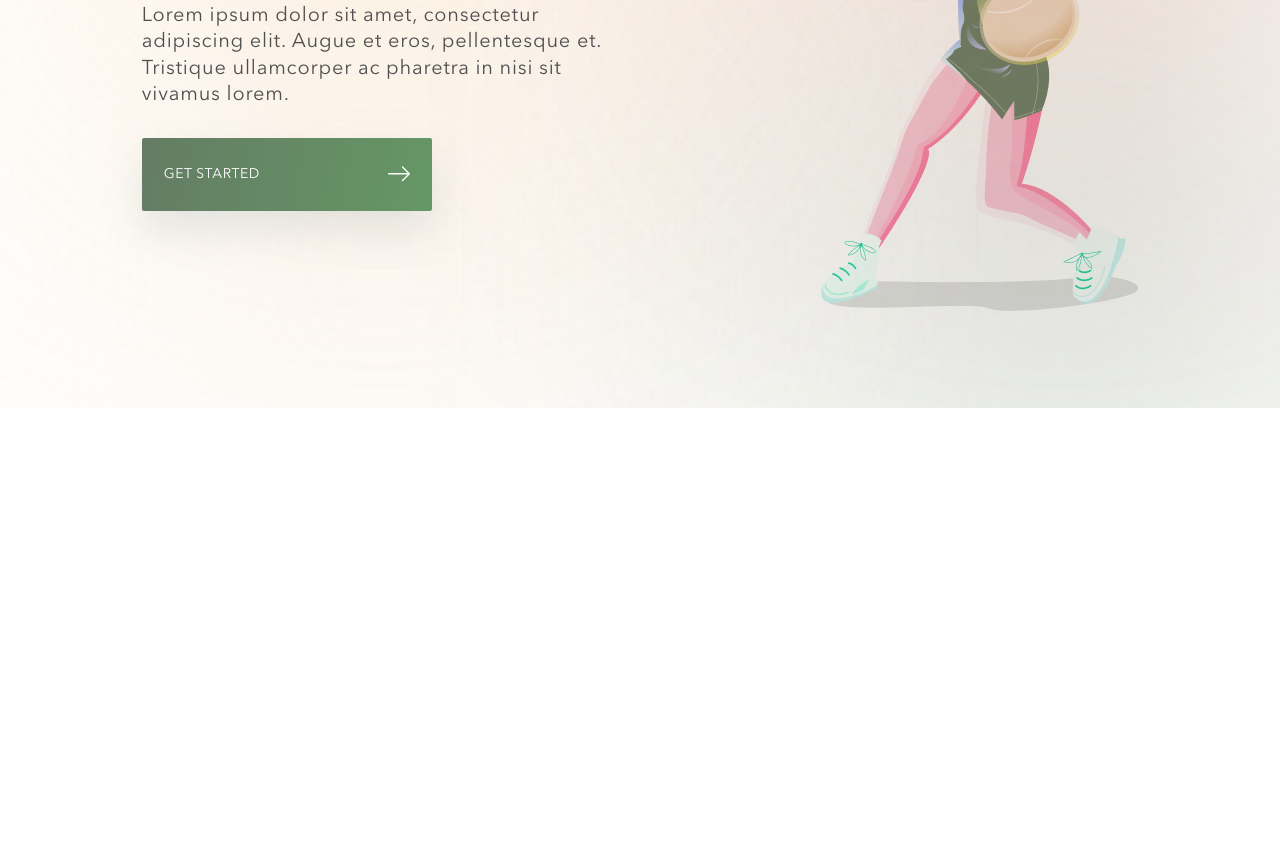
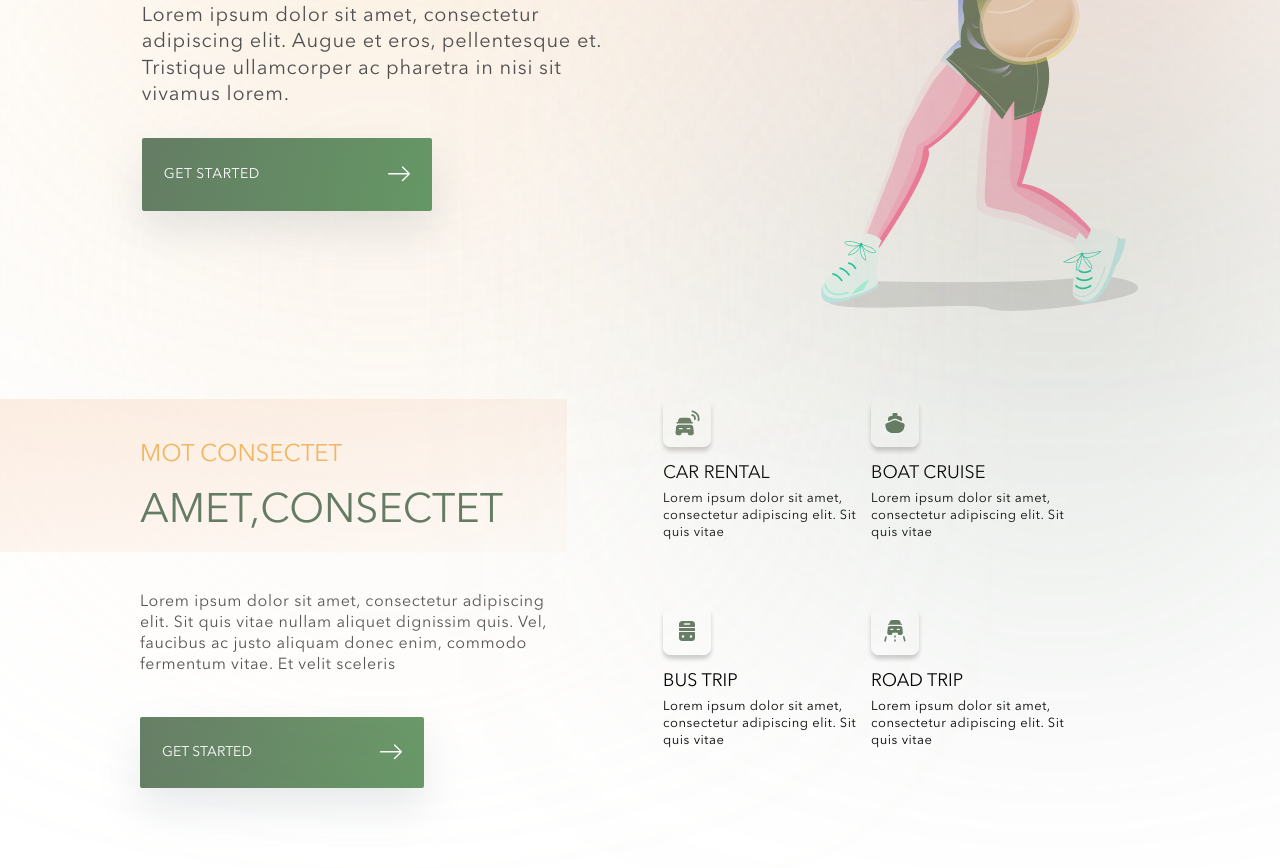
Before and after one commit to theo-fortune/Awesome-UI, a plain HTML site: page index.html in a window 1280 px wide. Shown: the part 425-1293 px from the top of the page. Before the commit the page ends 833 px from the top, so only its background shows below. Drawn offline with Linux system fonts and the light colour scheme.

Commit message:
second commit

```diff
--- a/index.html
+++ b/index.html
@@ -56,6 +56,67 @@
           </div>
         </div>
       </section>
+      <section class="about">
+        <div class="about-details">
+          <div class="about-details_topic">
+            <div class="about-details_topic-header">
+              <h4>MOT consectet</h4>
+              <h2>amet,consectet</h2>
+            </div>
+            <div class="about-details_topic-info">
+              <p>
+                Lorem ipsum dolor sit amet, consectetur adipiscing <br />
+                elit. Sit quis vitae nullam aliquet dignissim quis. Vel, <br />
+                faucibus ac justo aliquam donec enim, commodo <br />
+                fermentum vitae. Et velit sceleris
+              </p>
+            </div>
+            <button>
+              <p>GET STARTED</p>
+              <img src="images/arrowRight.svg" alt="arrowRight" />
+            </button>
+          </div>
+          <div class="about-details_grid">
+            <div class="car-rental">
+              <div>
+                <img src="images/car.svg" alt="car" />
+              </div>
+              <h4>Car Rental</h4>
+              <p>
+                Lorem ipsum dolor sit amet, consectetur adipiscing  elit. Sit
+                quis vitae
+              </p>
+            </div>
+            <div class="boat-cruise">
+              <div>
+                <img src="images/ship.svg" alt="boat">
+              </div>
+              <h4>Boat Cruise</h4>
+              <p>
+                Lorem ipsum dolor sit amet, consectetur adipiscing elit. Sit quis vitae
+              </p>
+            </div>
+            <div class="bus-trip">
+              <div>
+                <img src="images/bus-trip.svg" alt="bus">
+              </div>
+              <h4>Bus Trip</h4>
+              <p>
+                Lorem ipsum dolor sit amet, consectetur adipiscing elit. Sit quis vitae
+              </p>
+            </div>
+            <div class="road-trip">
+              <div>
+                <img src="images/road-trip.svg" alt="road">
+              </div>
+              <h4>Road Trip</h4>
+              <p>
+                Lorem ipsum dolor sit amet, consectetur adipiscing elit. Sit quis vitae
+              </p>
+            </div>
+          </div>
+        </div>
+      </section>
     </div>
   </body>
 </html>
--- a/style.css
+++ b/style.css
@@ -23,11 +23,19 @@
     rgba(239, 128, 49, 0.307045) 1.58%,
     rgba(239, 128, 49, 0) 103.02%
   );
+  --header-gradient: linear-gradient(
+    164.26deg,
+    rgba(239, 128, 49, 0) -335.51%,
+    rgba(239, 128, 49, 0.15) -20.24%,
+    rgba(239, 128, 49, 0) 119.45%
+  );
   --color-white: #fff;
   --color-black: #000;
   --color-text: #333;
   --color-track: #aaa;
+  --color-green: #647b64;
   --text-gray: #4f4f4f;
+  --heading-color: #f3b562;
   --background-blur-top-left: #f3b562;
   --background-blur-top-right: #d16035;
   --background-blur-bottom-left: #efdcc6;
@@ -209,3 +217,128 @@ a {
 .boxy-container button img {
   margin: auto 0 auto 4rem;
 }
+
+section.about {
+  padding: 5rem 0;
+}
+
+.about-details {
+  display: flex;
+  gap: 6rem;
+  justify-content: flex-start;
+}
+
+.about-details button {
+  border: none;
+  background: linear-gradient(102.3deg, #647b64 -4.62%, #66ac66 178.22%);
+  box-shadow: 0px 20px 40px rgba(128, 143, 150, 0.19);
+  border-radius: 2px;
+  padding: 27px 22px;
+  cursor: pointer;
+
+  display: flex;
+  justify-content: space-between;
+  align-items: center;
+  align-content: center;
+  margin-top: 40px;
+  margin-left: 140px;
+}
+
+.about-details button p {
+  color: var(--color-white);
+  font-size: 14px;
+  margin: auto 4rem auto 0;
+  bottom: 0;
+}
+
+.about-details button img {
+  margin: auto 0 auto 4rem;
+}
+
+.about-details_topic-header {
+  position: relative;
+  width: 567px;
+  height: 153px;
+  background: var(--header-gradient);
+}
+
+.about-details_topic-header h4 {
+  padding-top: 40px;
+  font-weight: 500;
+  font-size: 24px;
+  line-height: 33px;
+  color: var(--heading-color);
+}
+
+.about-details_topic-header h2 {
+  font-weight: 500;
+  font-size: 41px;
+  margin-top: 17px;
+  line-height: 110%;
+  color: var(--color-green);
+}
+
+.about-details_topic-header h2,
+.about-details_topic-header h4 {
+  padding-left: 140px;
+  text-transform: uppercase;
+}
+
+.about-details_topic-info p {
+  padding-left: 140px;
+  margin-top: 40px;
+  line-height: 132%;
+  letter-spacing: 0.04em;
+  color: var(--text-gray);
+}
+
+.about-details_grid {
+  display: grid;
+  grid-template-rows: 9rem 9rem;
+  grid-template-columns: 9rem 9rem;
+  grid-gap: 4rem;
+}
+
+.car-rental,
+.boat-cruise,
+.bus-trip,
+.road-trip {
+  width: 221px;
+  height: 152px;
+
+  display: flex;
+  flex-direction: column;
+}
+
+.car-rental div,
+.boat-cruise div,
+.bus-trip div,
+.road-trip div {
+  width: 48px;
+  height: 48px;
+  border-radius: 8px;
+  color: var(--color-white);
+  box-shadow: 0px 4px 4px rgba(0, 0, 0, 0.19);
+  margin-bottom: 16px;
+}
+
+.car-rental h4,
+.boat-cruise h4,
+.bus-trip h4,
+.road-trip h4 {
+  font-weight: 500;
+  font-size: 18px;
+  line-height: 116%;
+  margin-bottom: 6px;
+  text-transform: uppercase;
+}
+
+.car-rental p,
+.boat-cruise p,
+.bus-trip p,
+.road-trip p {
+  font-weight: 400;
+  font-size: 13px;
+  line-height: 132%;
+  letter-spacing: 0.04em;
+}
```
Also changed, not shown: images/boat-cruise.svg (added), images/bus-trip.svg (added), images/bus.svg (added), images/car.svg (added), images/road-trip.svg (added), images/road.svg (added), images/ship.png (added), images/ship.svg (added), images/smart-car.svg (added).
